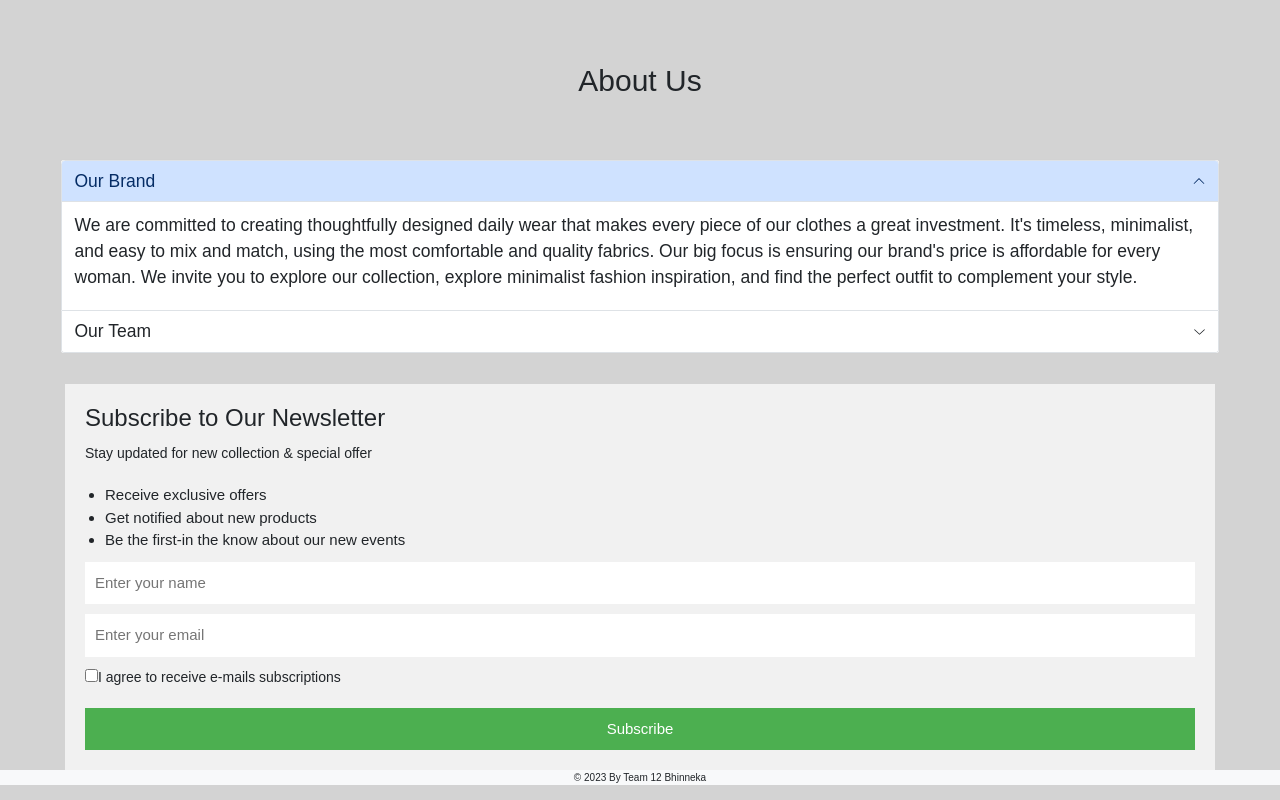
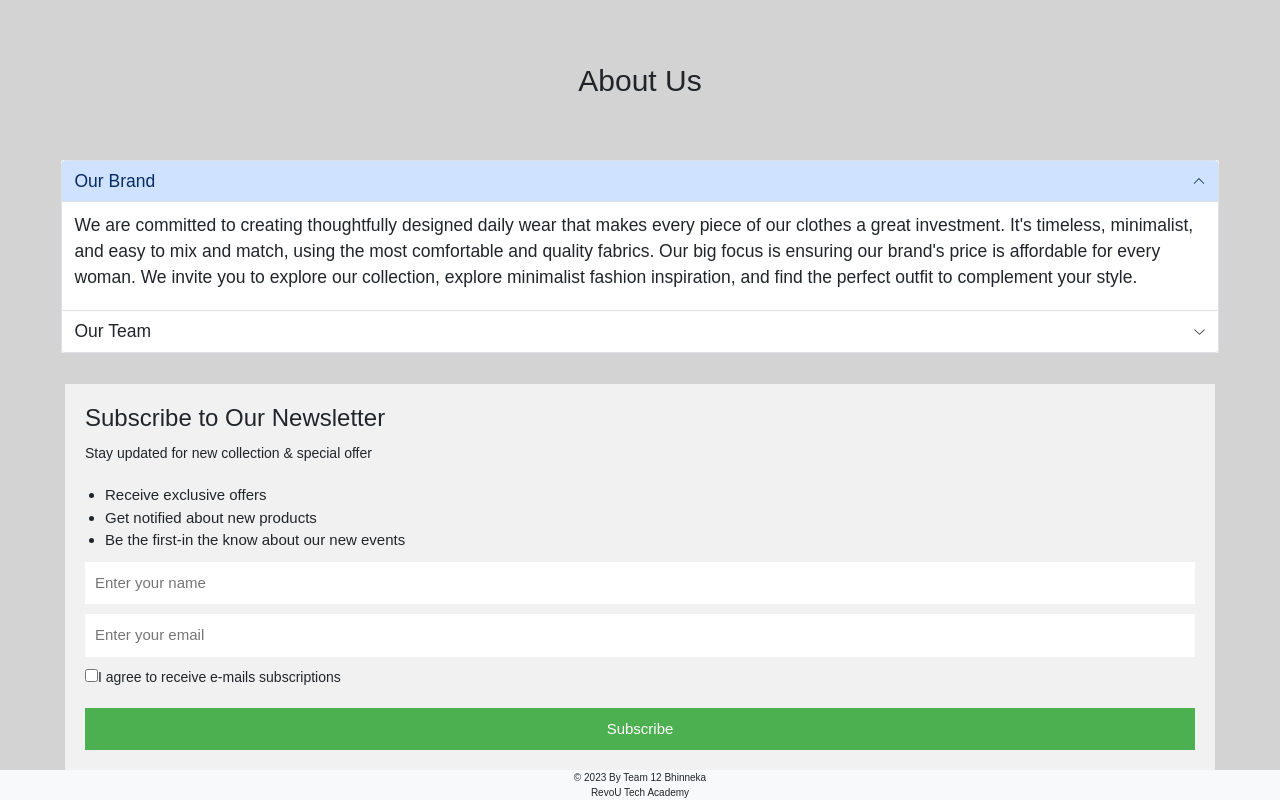
Before and after one commit to timotius09/Team-12-Bhinneka, a plain HTML site: page index.html in a window 1280 px wide. Shown: the part 2322-3122 px from the top of the page. Drawn offline with nearby package versions, Linux system fonts and the light colour scheme.

Commit message:
footer
menambahkan teks footer

```diff
--- a/index.html
+++ b/index.html
@@ -554,6 +554,7 @@
 
         <footer class="bg-body-tertiary text-center">
             &copy; 2023 By Team 12 Bhinneka<br>
+            RevoU Tech Academy
         </footer>
 
         <script src="https://cdn.jsdelivr.net/npm/@popperjs/core@2.11.8/dist/umd/popper.min.js"
```
